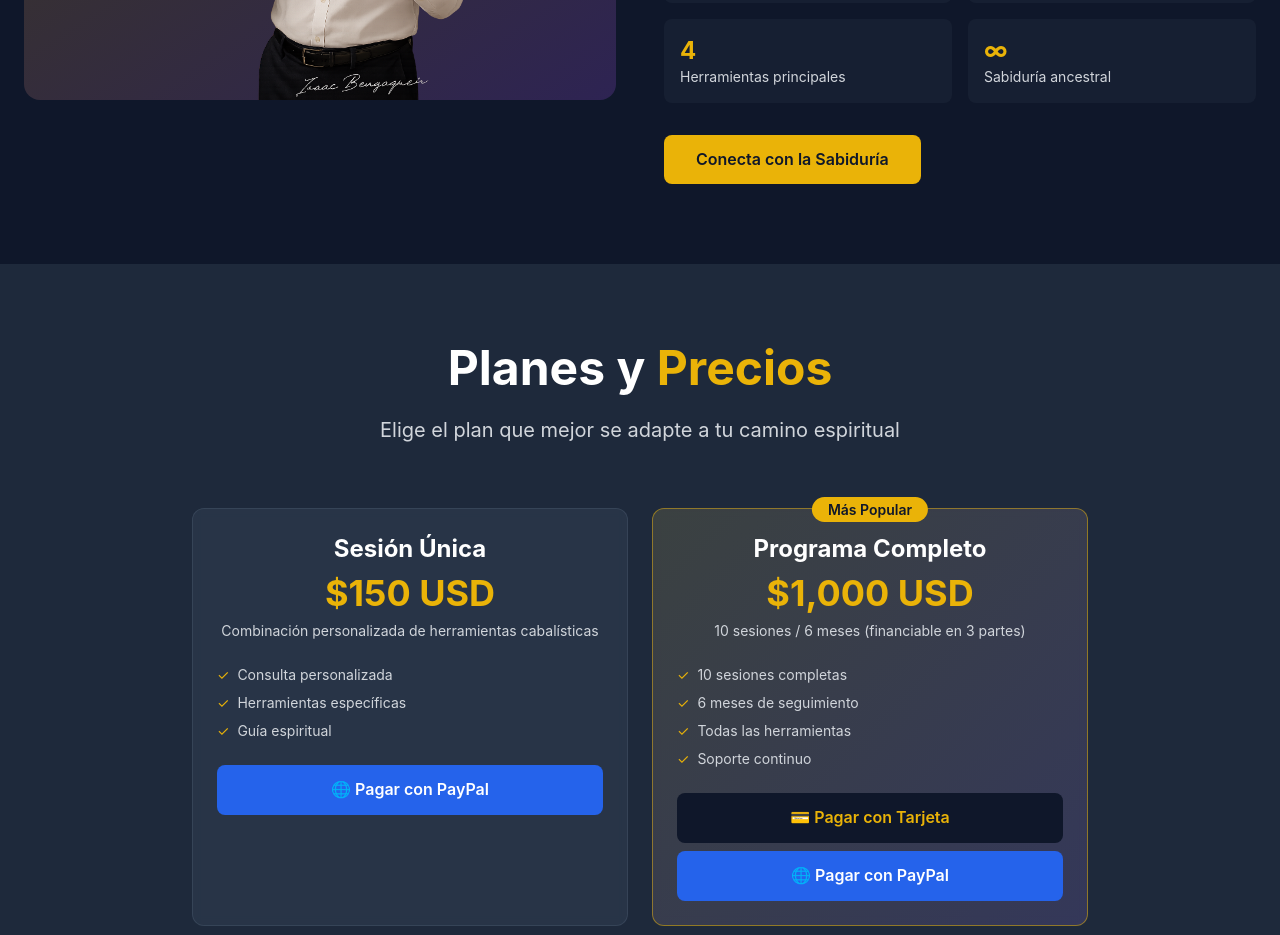
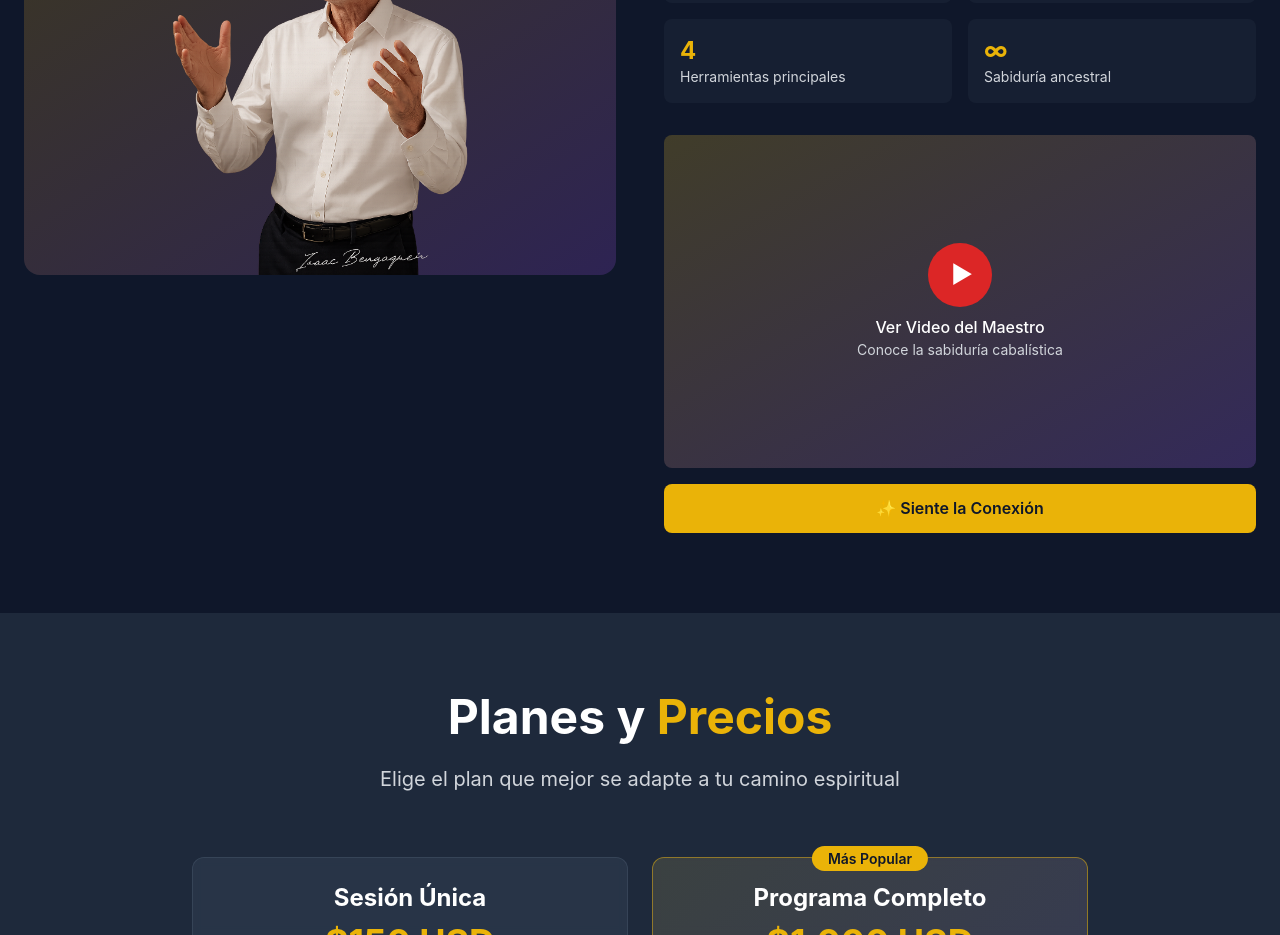
Before and after one commit to mdasuaje/iku-cabalactiva, a React (Vite) app: page / in a window 1280 px wide. Shown: the part 2060-2995 px from the top of the page. Built offline with nearby package versions, Linux system fonts and the light colour scheme.

Commit message:
fix: Sanación final de la UX y coherencia parcial

```diff
--- a/src/components/common/SocialLinks.jsx
+++ b/src/components/common/SocialLinks.jsx
@@ -9,7 +9,7 @@ SocialLinks.propTypes = {
 }
   const socialPlatforms = [
     {
-      name: 'WhatsApp',
+      name: 'WhatsApp Canal',
       url: SOCIAL_LINKS.whatsapp.channel,
       icon: '💬',
       color: 'hover:text-green-500'
--- a/src/components/sections/AboutMaestro.jsx
+++ b/src/components/sections/AboutMaestro.jsx
@@ -73,14 +73,29 @@ const AboutMaestro = () => {
               </div>
             </div>
 
+            {/* Previsualización del Video */}
+            <div className="mt-8 space-y-4">
+              <div className="relative bg-slate-800/50 rounded-lg overflow-hidden cursor-pointer group" onClick={() => window.open('https://youtu.be/xHOmoj-4MQo', '_blank')}>
+                <div className="aspect-video bg-gradient-to-br from-yellow-500/20 to-purple-500/20 flex items-center justify-center">
+                  <div className="text-center">
+                    <div className="w-16 h-16 bg-red-600 rounded-full flex items-center justify-center mb-2 mx-auto group-hover:scale-110 transition-transform">
+                      <span className="text-white text-2xl ml-1">▶</span>
+                    </div>
+                    <p className="text-white font-medium">Ver Video del Maestro</p>
+                    <p className="text-gray-300 text-sm">Conoce la sabiduría cabalística</p>
+                  </div>
+                </div>
+              </div>
+
               <motion.button
                 onClick={() => window.open('https://youtu.be/xHOmoj-4MQo', '_blank')}
                 whileHover={{ scale: 1.05 }}
                 whileTap={{ scale: 0.95 }}
-              className="mt-8 bg-yellow-500 text-slate-900 px-8 py-3 rounded-lg font-semibold hover:bg-yellow-400 transition-colors"
+                className="w-full bg-yellow-500 text-slate-900 px-8 py-3 rounded-lg font-semibold hover:bg-yellow-400 transition-colors"
               >
-              Conecta con la Sabiduría
+                ✨ Siente la Conexión
               </motion.button>
+            </div>
           </motion.div>
         </div>
       </div>
--- a/src/components/sections/Hero.jsx
+++ b/src/components/sections/Hero.jsx
@@ -24,7 +24,7 @@ const Hero = () => {
 
           <p className="text-xl md:text-2xl text-gray-300 mb-8 max-w-3xl mx-auto">
             ¿Repites patrones una y otra vez? Quieres encontrar el 'por qué' y el 'para qué', pero no sabes cómo?. <br />
-            <span className="text-yellow-500 font-semibold"> Da el primer paso hacia una vida plena</span>
+            <span className="text-yellow-500 font-semibold">Da el primer paso hacia una vida plena</span>
           </p>
 
           <motion.div
--- a/src/utils/constants.js
+++ b/src/utils/constants.js
@@ -10,7 +10,7 @@ export const APP_CONFIG = {
 export const SOCIAL_LINKS = {
   whatsapp: {
     number: '+19298336069',
-    channel: 'https://tr.ee/WhatsAppChannel-iku-cabalactiva',
+    channel: 'https://whatsapp.com/channel/0029Vb6pd6x5vKA0QDHung24',
     messages: {
       es: 'Hola, me interesa conocer más sobre las herramientas cabalísticas de IKU Cábala Activa',
       en: 'Hello, I\'m interested in learning more about the Kabbalistic tools of IKU Kabbalah Active',
```
Lines whose indentation alone changed are shown as unchanged.
